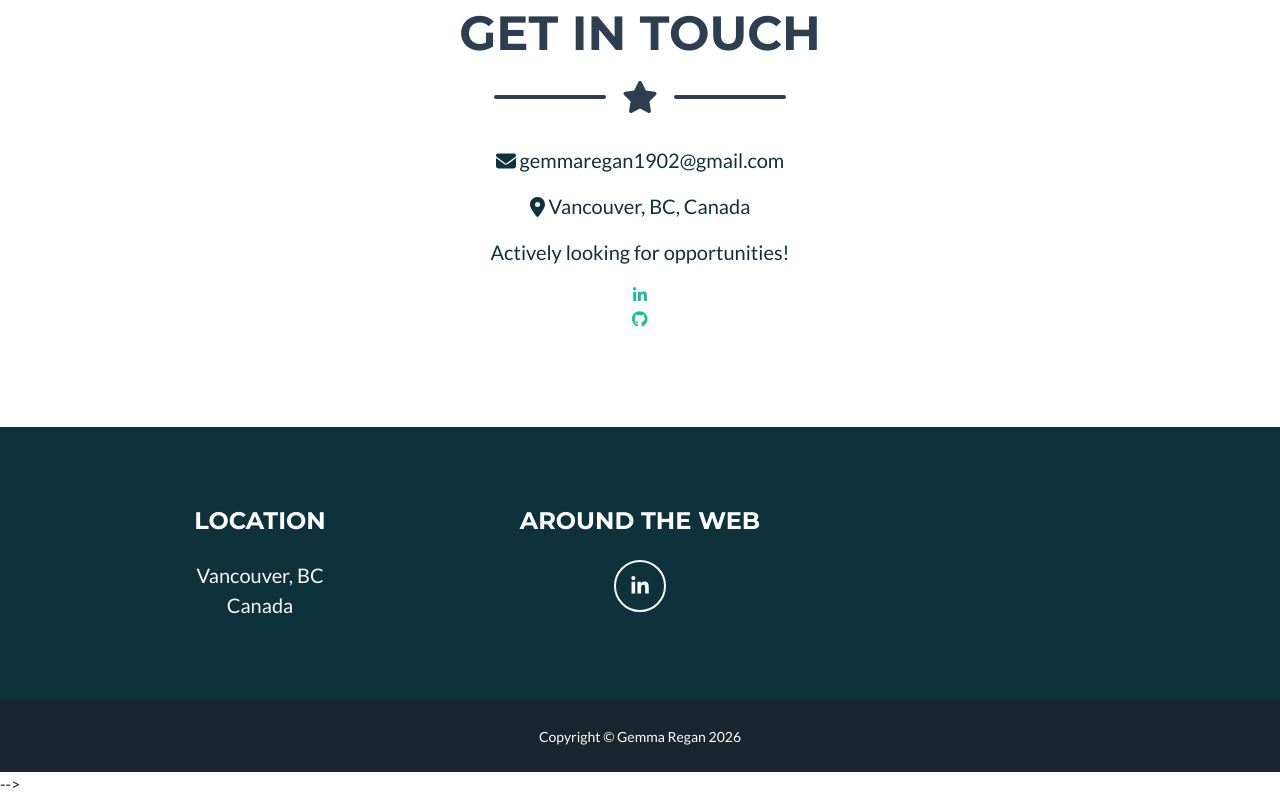
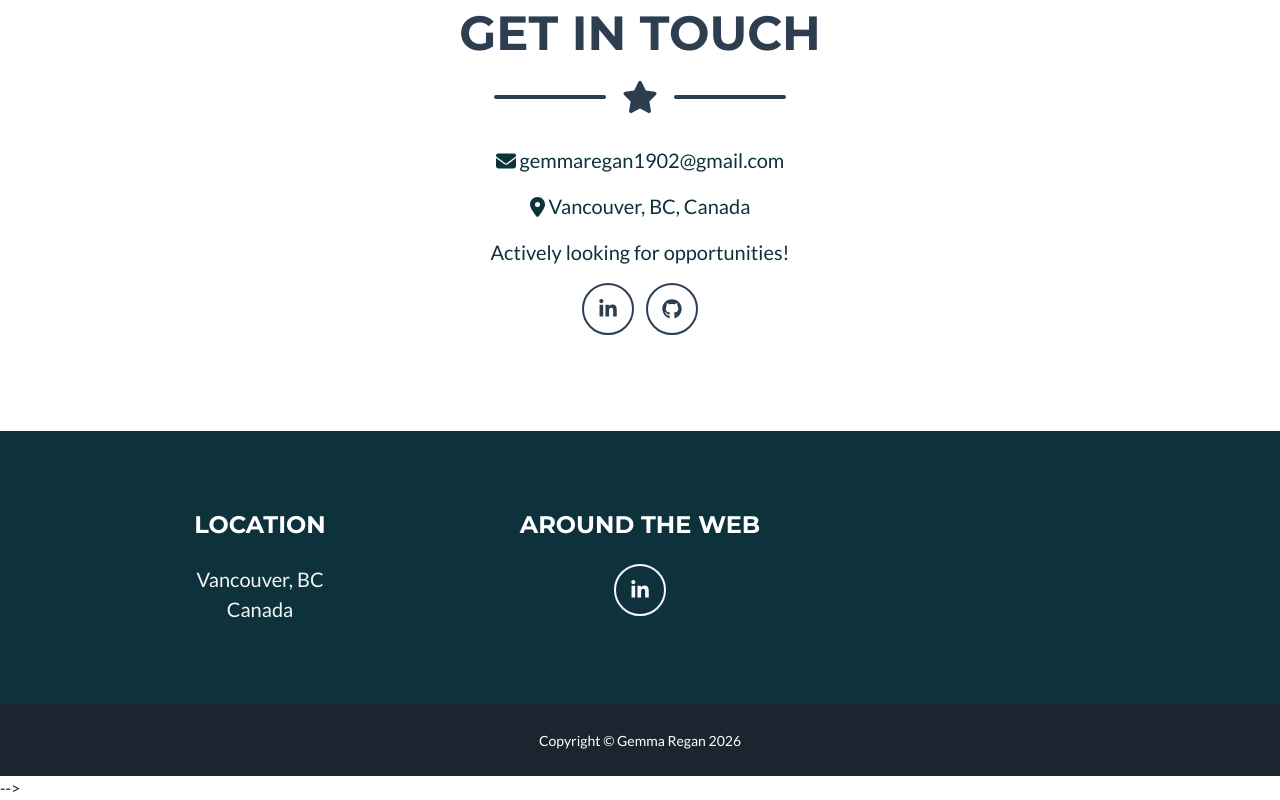
Before and after one commit to gemma1902/Gem_Portfolio, a website: page index.html in a window 1280 px wide. Shown: the part 2069-2869 px from the top of the page. Drawn offline with nearby package versions, Linux system fonts and the light colour scheme.

Commit message:
Refactor contact section to improve social links layout and styling

```diff
--- a/index.html
+++ b/index.html
@@ -178,18 +178,17 @@
 
 
                     <p class="lead" id="con_col"><i class="fas fa-envelope"></i> gemmaregan1902@gmail.com</p>
-                    <p class="lead" id="con_col"><i class="fas fa-map-marker-alt"></i> Vancouver, BC, Canada</p>
-                    <p class="lead" id="con_col">Actively looking for opportunities!</p>
+<p class="lead" id="con_col"><i class="fas fa-map-marker-alt"></i> Vancouver, BC, Canada</p>
+<p class="lead" id="con_col">Actively looking for opportunities!</p>
 
-                    <div class="social-links">
-                        <a href="https://www.linkedin.com/in/gemma-regan-02b706195" target="_blank">
-                            <i class="fab fa-linkedin-in"></i>
-                        </a>
-                        <br>
-                        <a href="https://github.com/gemma1902" target="_blank">
-                            <i class="fab fa-github"></i>
-                        </a>
-                    </div>
+                    <div class="social-links mt-3">
+    <a class="btn btn-outline-secondary btn-social mx-1" href="https://www.linkedin.com/in/gemma-regan-02b706195" target="_blank">
+        <i class="fab fa-fw fa-linkedin-in"></i>
+    </a>
+    <a class="btn btn-outline-secondary btn-social mx-1" href="https://github.com/gemma1902" target="_blank">
+        <i class="fab fa-fw fa-github"></i>
+    </a>
+</div>
                 </div>
             </div>
     </section>
```
